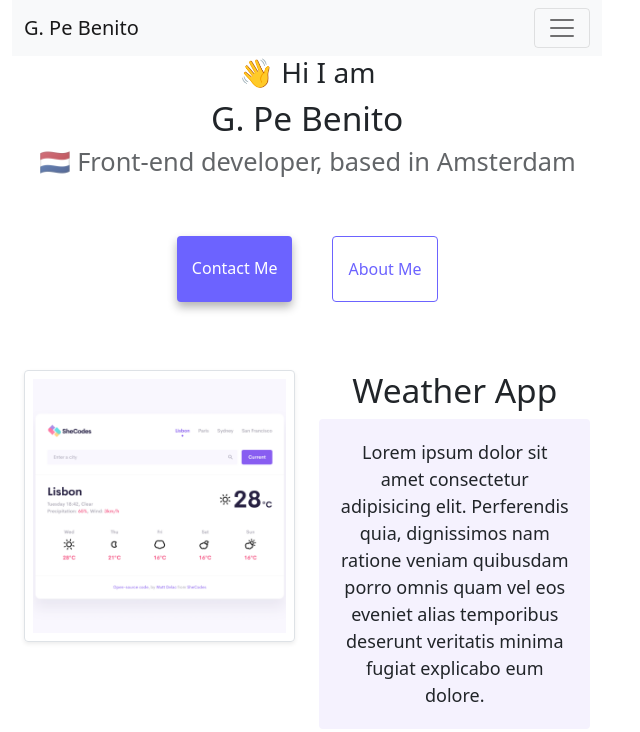
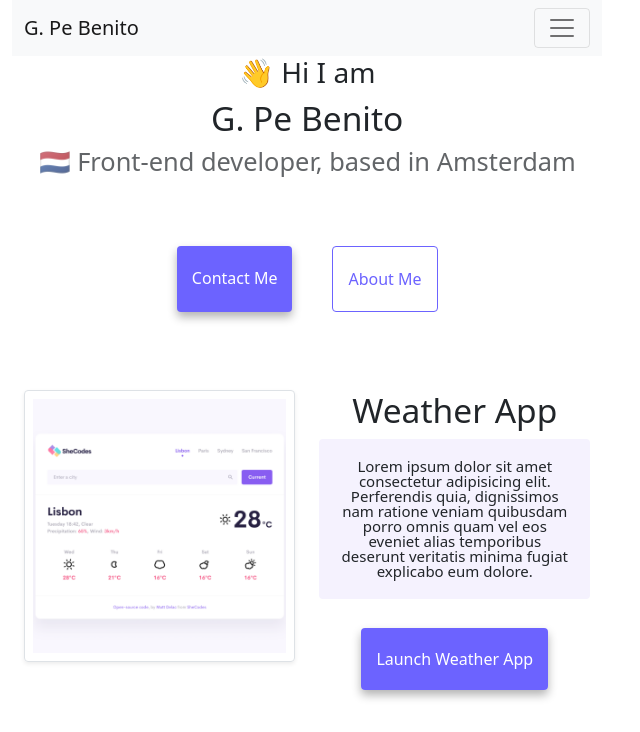
Before and after one commit to GPeBenito/advanced-tools-homework, a plain HTML site: page index.html in a window 768 px wide. Shown: the top 732 px of the page, without its empty margins (0-640 px from the left). Drawn offline with nearby package versions, Linux system fonts and the light colour scheme.

Commit message:
adjusted styling with media queries iphone view

```diff
--- a/css/style.css
+++ b/css/style.css
@@ -4,13 +4,7 @@
     --box-shadow: 0 5px 10px rgba(0, 0, 0, 0.3);
   }
 
- @media (min-width: 576px){
-     .container {
-     margin: 0 auto;
-     text-align: center;
-     max-width:80%;
-     }
- }
+
 
   body {
     margin: 60px auto;
@@ -110,3 +104,25 @@
     margin: 30px 0;
     text-decoration: none;
   }
+  @media (min-width: 576px){
+    .container {
+    margin: 0 auto;
+    text-align: center;
+    max-width:80%;
+    }
+}
+ @media (max-width:900px) {
+     p {
+         line-height: 1;
+         font-size: 15px;
+     }
+
+     h2{
+         line-height: 1;
+         font-size: 25px;
+     }
+
+     .navigation-links{
+         padding: 10px 5px;
+     }
+ }
```
